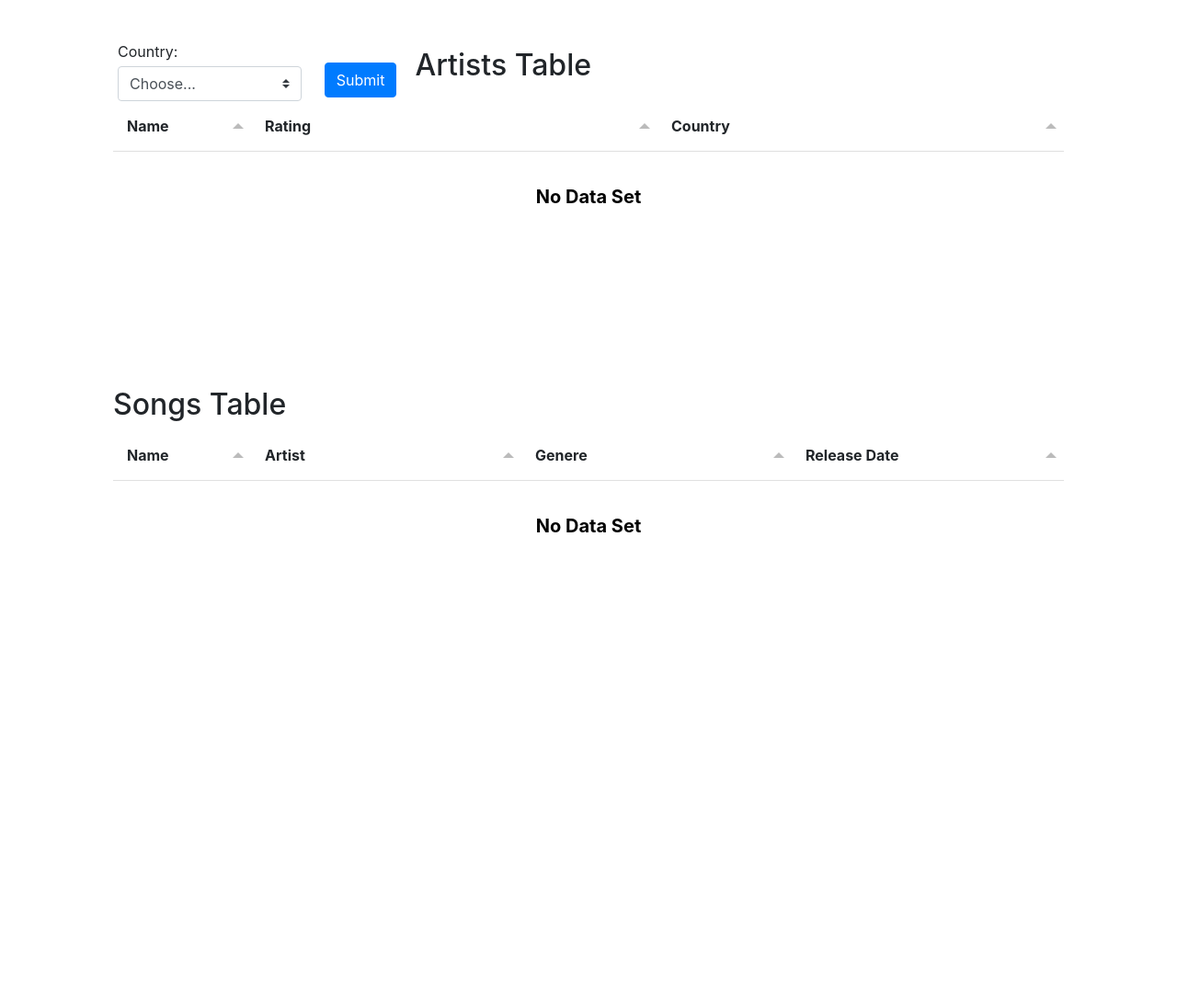
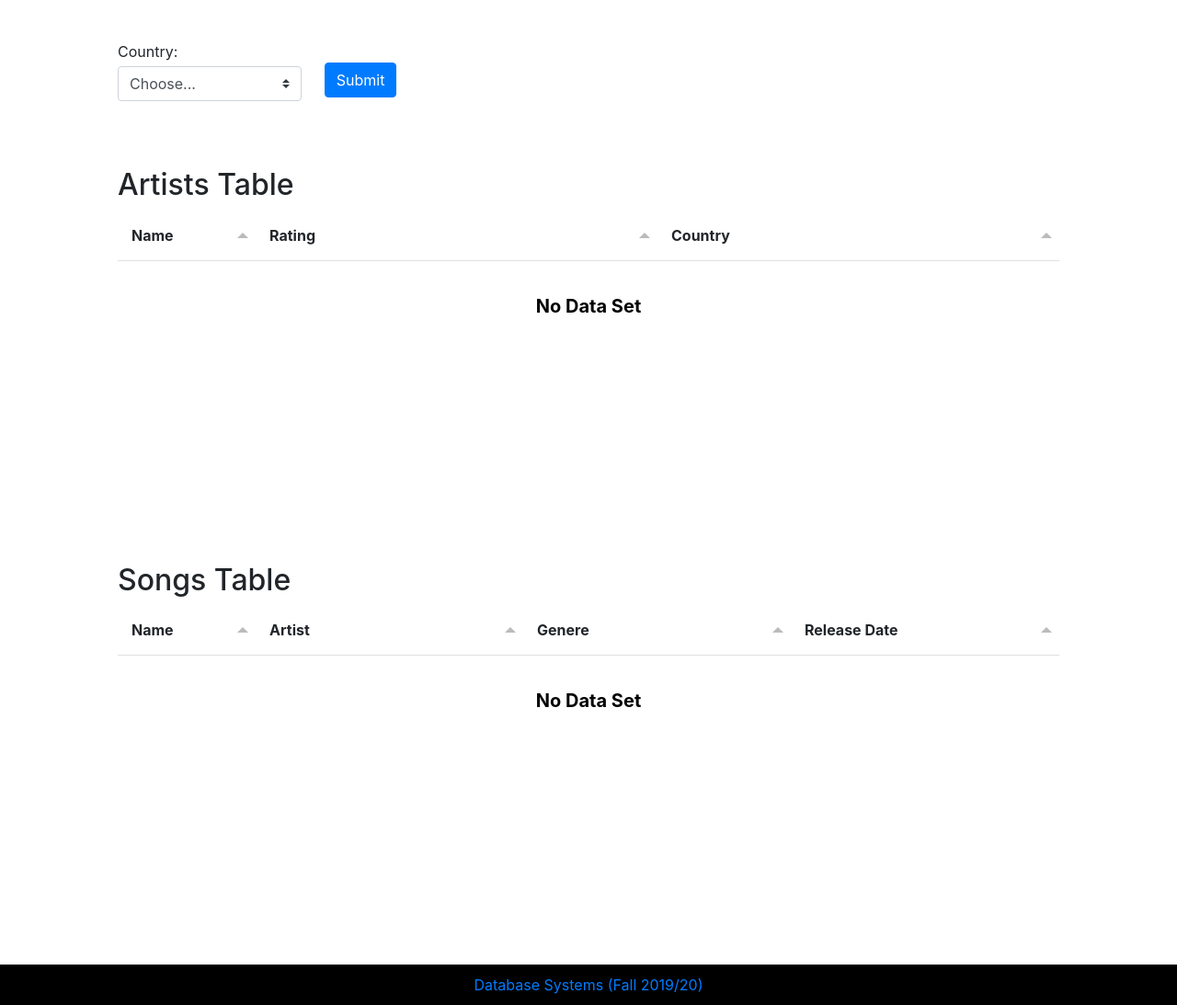
Before and after one commit to nadavbenyamini/dbs-project, a Flask app: page / in a window 1280 px wide. Shown: the part 187-1280 px from the top of the page at 92% size. Before the commit the page ends 766 px from the top, so only its background shows below. Run offline with Flask 2, Linux system fonts and the light colour scheme; data that the repository does not hold is empty; some libraries are stand-ins or nearby versions.

Commit message:
UI Fixes

```diff
--- a/static/css/index.css
+++ b/static/css/index.css
@@ -19,8 +19,8 @@
 }
 
 .middle {
+  width: 80%;
   margin: 1em 10% 2em;
-  position:  fixed ;
 }
 
 .country_flag {
```
Also changed, not shown: templates/index.html (+4 -3 lines).
